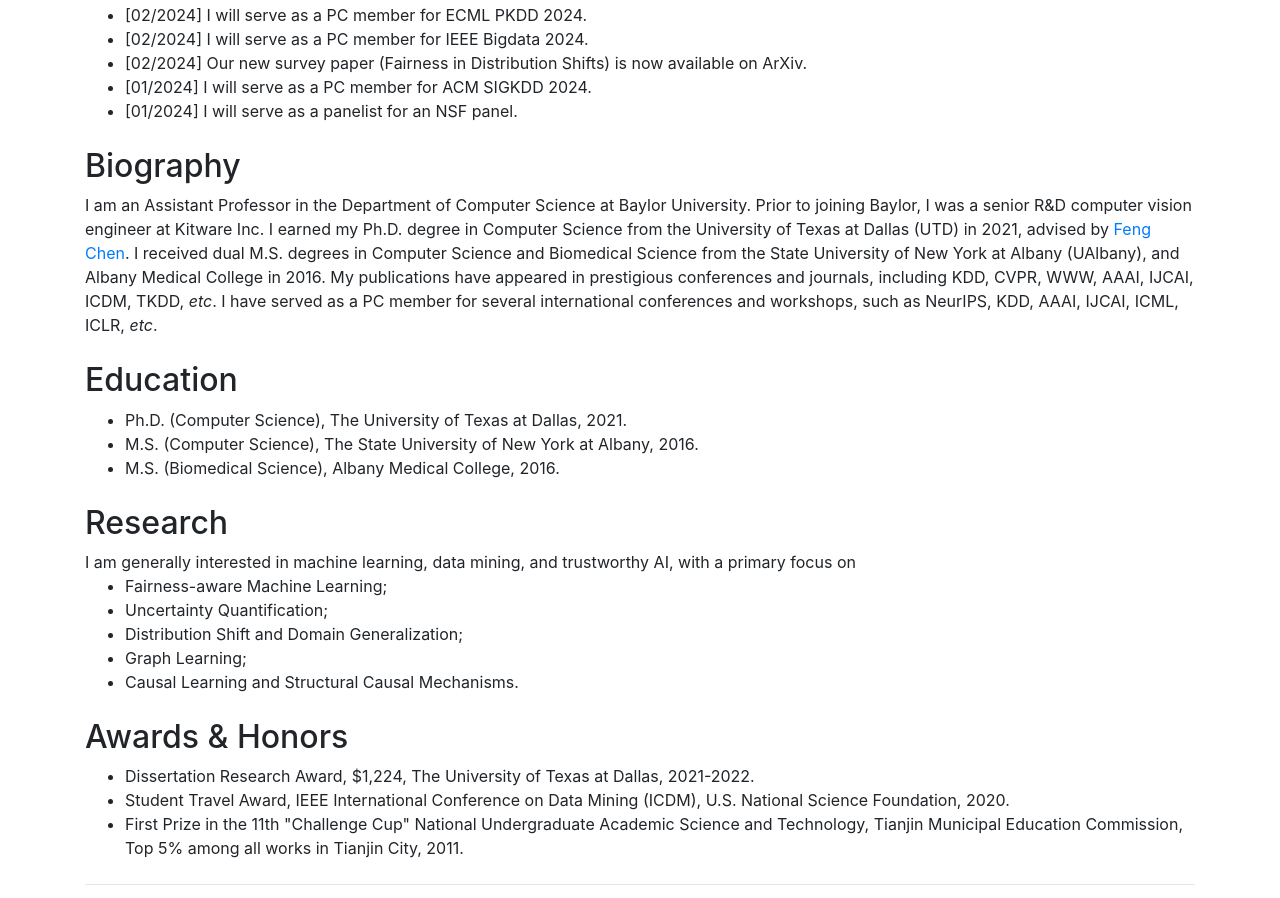
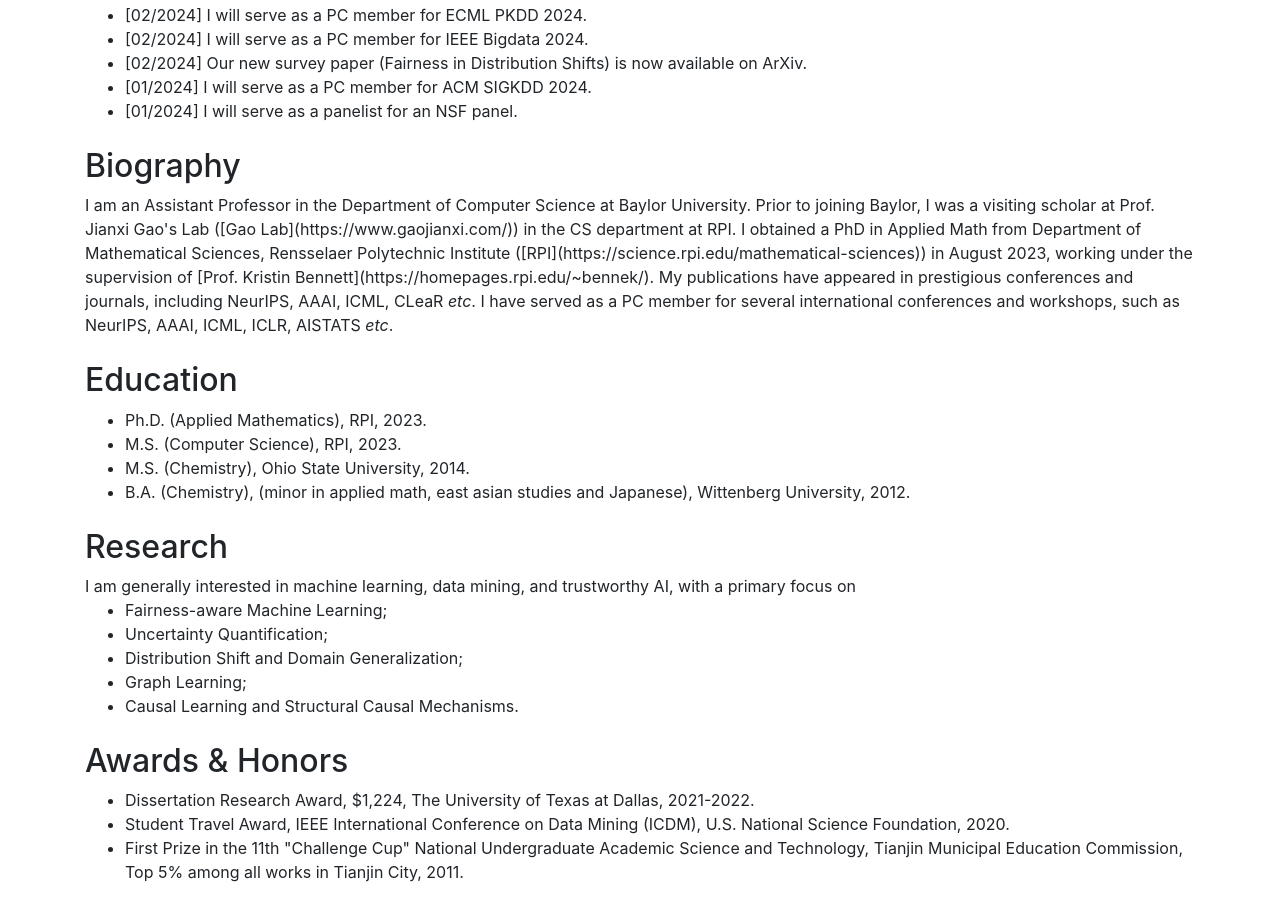
Before and after one commit to shou-xiao/shou-xiao.github.io, a website: page index.html in a window 1280 px wide. Shown: the part 1292-2190 px from the top of the page. Drawn offline with Linux system fonts and the light colour scheme; grey boxes are pictures that could not be loaded; files whose address does not match are found by name.

Commit message:
Update index.html

```diff
--- a/index.html
+++ b/index.html
@@ -130,20 +130,20 @@
 	<div class="my-4 text-left">
 	<h2>Biography</h2>
 		I am an Assistant Professor in the Department of Computer Science at Baylor University.
-		Prior to joining Baylor, I was a senior R&D computer vision engineer at Kitware Inc.
-		I earned my Ph.D. degree in Computer Science from the University of Texas at Dallas (UTD) in 2021, advised by <a href="https://personal.utdallas.edu/~fxc190007/">Feng Chen</a>.
-		I received dual M.S. degrees in Computer Science and Biomedical Science from the State University of New York at Albany (UAlbany), and Albany Medical College in 2016.
-		My publications have appeared in prestigious conferences and journals, including KDD, CVPR, WWW, AAAI, IJCAI, ICDM, TKDD, <em>etc</em>.
-		I have served as a PC member for several international conferences and workshops, such as NeurIPS, KDD, AAAI, IJCAI, ICML, ICLR, <em>etc</em>.
+		Prior to joining Baylor, I was a visiting scholar at Prof. Jianxi Gao's Lab ([Gao Lab](https://www.gaojianxi.com/)) in the CS department at RPI.
+		I obtained a PhD in Applied Math from Department of Mathematical Sciences, Rensselaer Polytechnic Institute ([RPI](https://science.rpi.edu/mathematical-sciences)) in August 2023,  working  under the supervision of [Prof. Kristin Bennett](https://homepages.rpi.edu/~bennek/).
+		My publications have appeared in prestigious conferences and journals, including NeurIPS, AAAI, ICML, CLeaR <em>etc</em>.
+		I have served as a PC member for several international conferences and workshops, such as NeurIPS, AAAI, ICML, ICLR, AISTATS <em>etc</em>.
 	</div>
 
 
 	<div class="my-4 text-left">
             <h2>Education</h2>
             <ul>
-                <li>Ph.D. (Computer Science), The University of Texas at Dallas, 2021. </li>
-                <li>M.S. (Computer Science), The State University of New York at Albany, 2016. </li>
-                <li>M.S. (Biomedical Science), Albany Medical College, 2016. </li>
+                <li>Ph.D. (Applied Mathematics), RPI, 2023. </li>
+                <li>M.S. (Computer Science), RPI, 2023. </li>
+                <li>M.S. (Chemistry), Ohio State University, 2014. </li>
+		<li>B.A. (Chemistry), (minor in applied math, east asian  studies and Japanese), Wittenberg University, 2012. </li>
             </ul>
         </div>
 
```
